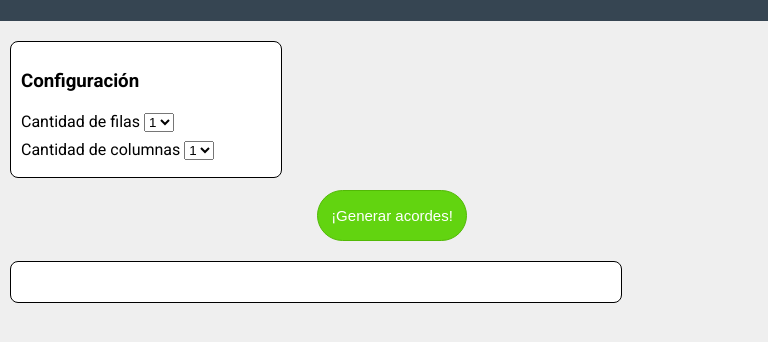
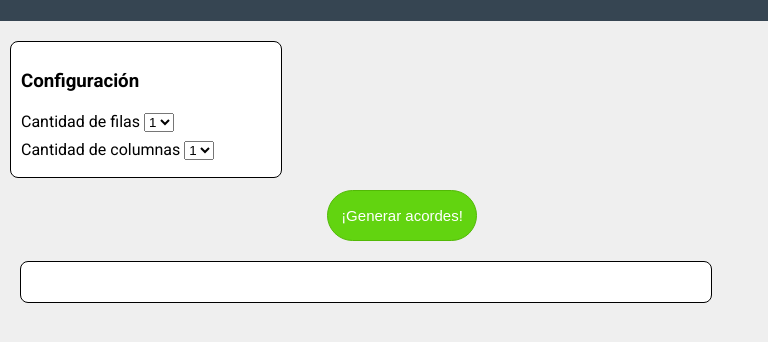
Before and after one commit to 24861379/Hoja-Random, a plain HTML site: page index.html in a window 768 px wide. Shown: the part 112-454 px from the top of the page. Drawn offline with Linux system fonts and the light colour scheme.

Commit message:
estoy haciendo porqueños cambios para las pantallas V8:)

```diff
--- a/style.css
+++ b/style.css
@@ -138,7 +138,7 @@ header h1{
     .Boton {
         position:static;
         width: 150px;
-        margin-left: 35px;
+        margin-left: 45px;
         margin-top: 169px;
         margin-bottom: 10px;
         background-color: #62d410;
@@ -149,12 +149,11 @@ header h1{
     }
 
     #HojaRandom {
-        width: 570px;
+        width: 650px;
         margin: 0 40px;
         margin-top: 10px;
         margin-bottom: 20px;
-        margin-left: 10px;
-        margin-right: 10px;
+        margin-left: 20px;
     }
 
     #HojaRandom div span {
```
